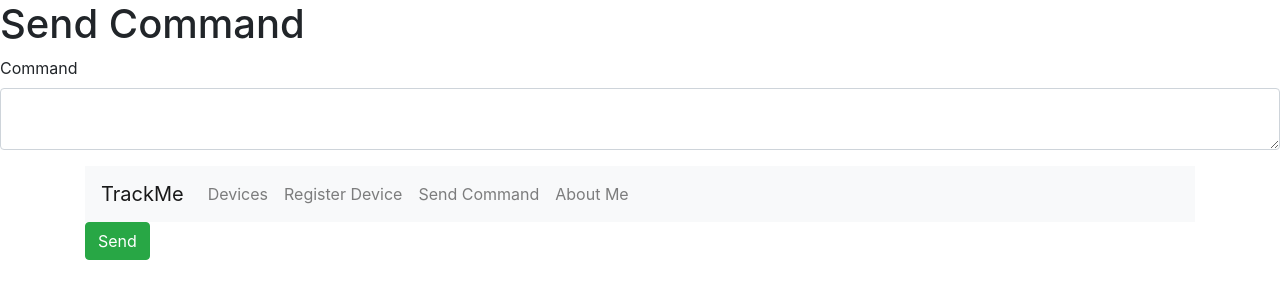
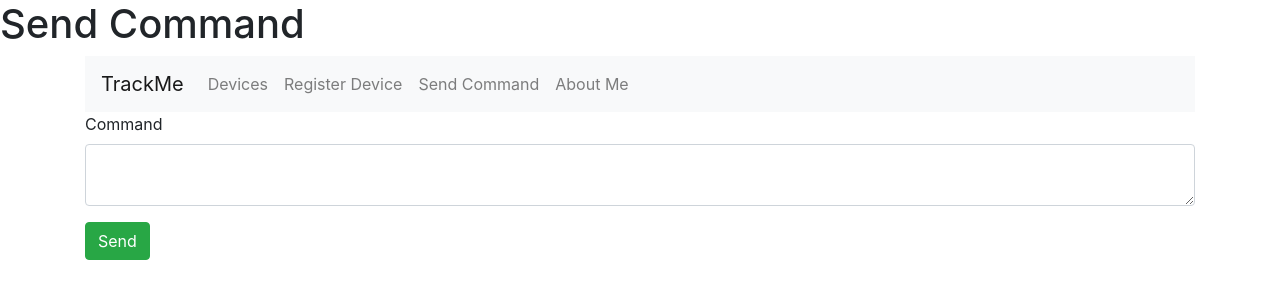
Before and after one commit to ajalaba/TrackMe, a website: page web/public/send-command.html in a window 1280 px wide. Drawn offline with nearby package versions, Linux system fonts and the light colour scheme.

Commit message:
MODIFY: Change file code

```diff
--- a/web/public/send-command.html
+++ b/web/public/send-command.html
@@ -12,12 +12,12 @@ TrackMe application" />
 </head>
 <body>
 <h1>Send Command</h1>
+<div class="container">
+    <div id="navbar"></div>
 <div class="form-group">
     <label for="command">Command</label>
     <textarea rows="2" class="form-control" id="command"></textarea>
     </div>
-<div class="container">
-    <div id="navbar"></div>
 <button class="btn btn-success" id="send-command">Send</button>
 <script src="https://code.jquery.com/jquery-3.5.1.min.js"></script>
 <script src="https://stackpath.bootstrapcdn.com/bootstrap/4.5.0/js/bootstrap.min.js"></script>
```
Also changed, not shown: web/public/about-me.html (+0 -2 lines), web/public/device-list.html (+2 -2 lines), web/public/register-device.html (+2 -2 lines).
